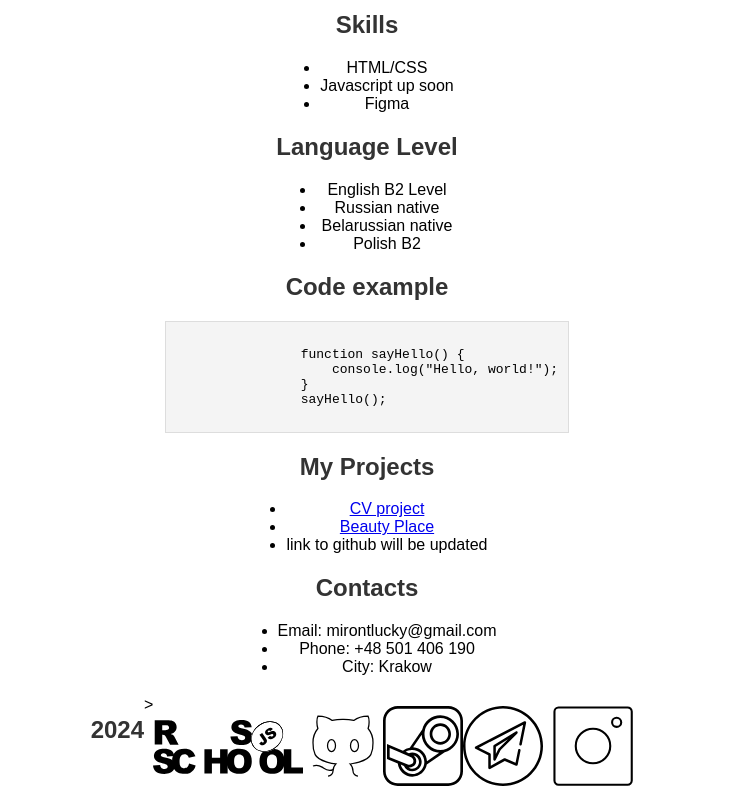
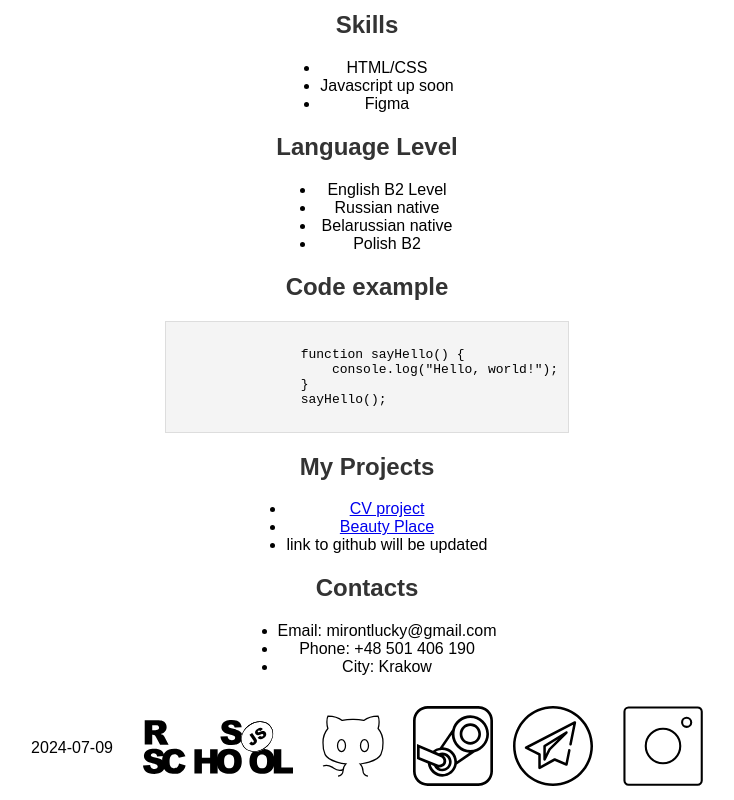
Before and after one commit to mirontlucky/rsschool-cv, a plain HTML site: page index.html in a window 1280 px wide. Shown: the part 417-1217 px from the top of the page, without its empty margins (273-1007 px from the left). Drawn offline with Linux system fonts and the light colour scheme.

Commit message:
fix: fix time and margin on logo

```diff
--- a/index.html
+++ b/index.html
@@ -73,7 +73,7 @@
         </div>
         <footer>
             <div class="about-content">
-                    <h2>2024</h2>>
+                    <time class="time" datetime="2024-07-09">2024-07-09</time>
                     <a href="https://rs.school/courses/javascript-ru"><img src="rs-school-logo.svg" alt="rs-school-logo" class="logo-rs"></a>
                     <a href="https://github.com/mirontlucky" target="_blank"><img src="github-svg.svg" alt="Github-logo" class="logo-github"></a>
                     <a href="https://steamcommunity.com/id/mirontlucky/"><img src="steam-logo.svg" alt="Steam-logo" class="logo-steam"></a>
--- a/style.css
+++ b/style.css
@@ -36,12 +36,14 @@ h1, h2 {
     margin-bottom: 20px;
 }
 
+
 @media(min-width: 600px) {
     .about-content {
         display: flex;
         flex-direction: row;
         text-align: left;
         justify-content: center; /*поможет?*/
+        align-items: center;
     }
 
     .profile-photo {
@@ -68,32 +70,42 @@ h1, h2 {
     width: 100%;
     margin-top: 100%;
     display: inline-block;
+    align-items: center;
 }
 
 .logo-rs {
     height: 100px;
     width: 150px;
     border-radius: 10%;
+    margin: 0 10px;
 }
 
 .logo-steam {
     height: 100px;
     width: 80px;
     border-radius: 10%;
+    margin: 0 10px;
 }
 
 .logo-telegram {
     height: 100px;
     width: 80px;
     border-radius: 10%;
+    margin: 0 10px;
 }
 
 .logo-github {
     height: 100px;
     width: 80px;
+    margin: 0 10px;
 }
 
 .logo-instagram {
     height: 100px;
     width: 100px;
+    margin: 0 10px;
 }
+
+.time {
+    margin: 0 20px;
+}
```
